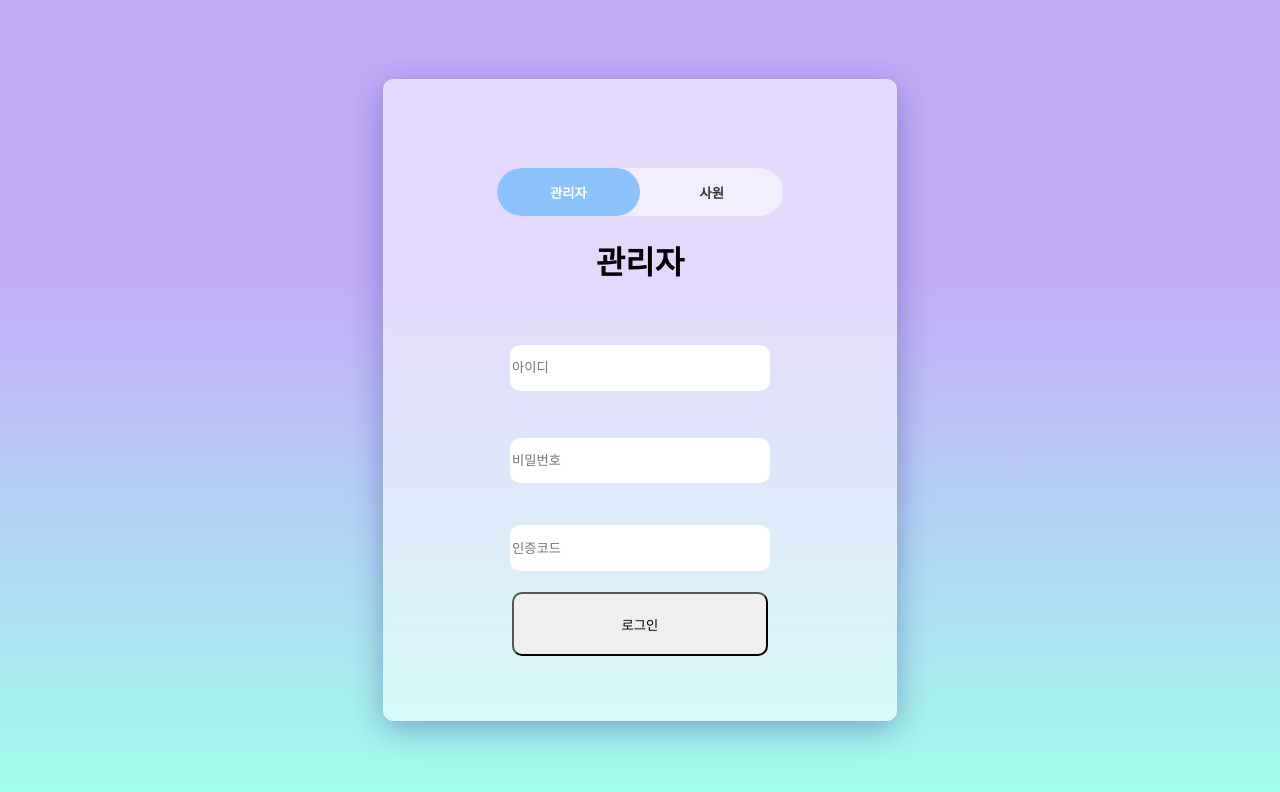
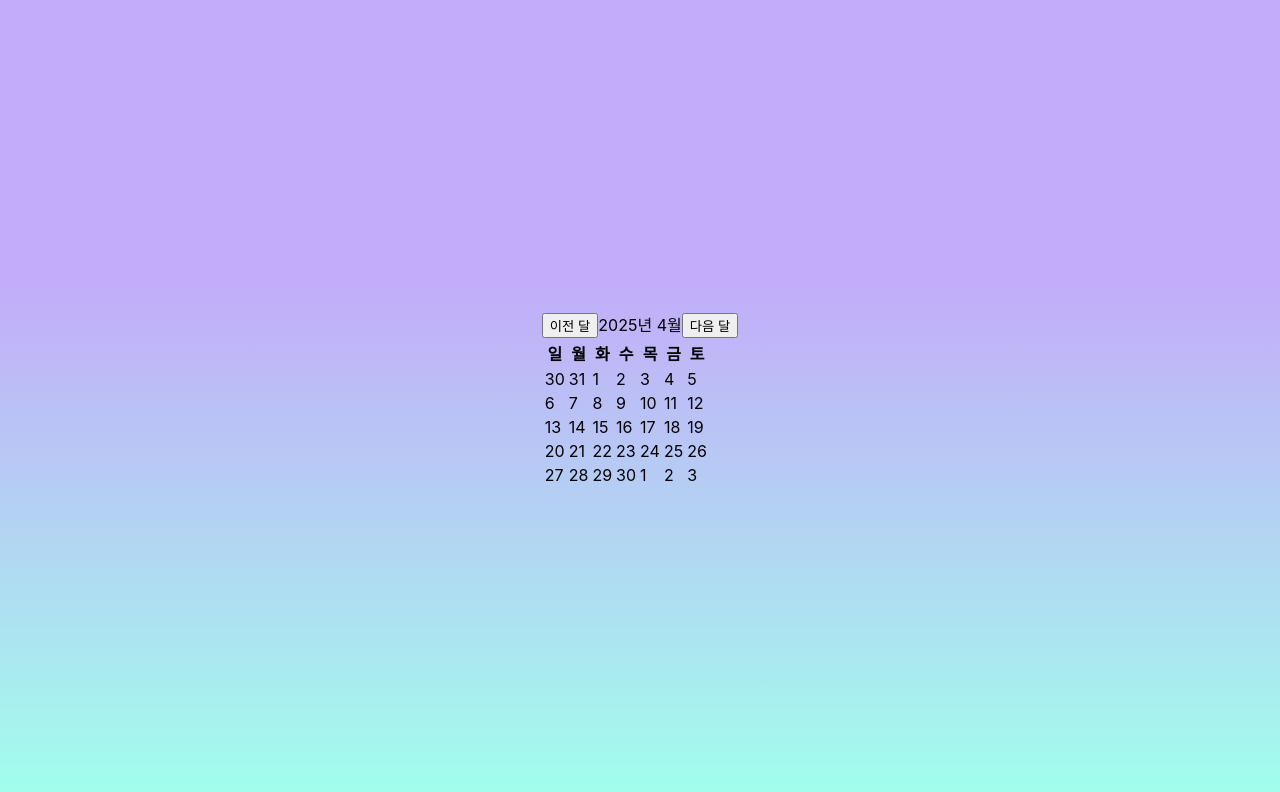
Before and after one commit to kimjaeseon158/teamproject, a React (Create React App) app in the folder teamproject/front/: page /data in a window 1280 px wide. Shown: the top 792 px of the page. Built offline with nearby package versions, Linux system fonts and the light colour scheme.

Commit message:
Front&Back  start

```diff
--- a/teamproject/front/package.json
+++ b/teamproject/front/package.json
@@ -15,7 +15,7 @@
     "web-vitals": "^4.2.4"
   },
   "scripts": {
-    "start-server": "cd ../back && python manage.py runserver",
+    "start-server": "cd ../back/common_db/myproject&& python manage.py runserver",
     "start-client": "react-scripts start",
     "start": "concurrently \"npm run start-server\" \"npm run start-client\"",
     "build": "react-scripts build",
--- a/teamproject/front/src/index.js
+++ b/teamproject/front/src/index.js
@@ -1,20 +1,21 @@
 import React from 'react';
 import ReactDOM from 'react-dom/client';
 import './index.css';
+import Login from './login/login';
 import App from './App';
-import Login from './login/login';
 import Calendar from './calenderTest/calender';
 import reportWebVitals from './reportWebVitals';
+import { BrowserRouter, Routes, Route } from "react-router-dom";
 
 const root = ReactDOM.createRoot(document.getElementById('root'));
 root.render(
-  <React.StrictMode>
-    <Login />
-    {/* <Calendar/> */}
-  </React.StrictMode>
+  <BrowserRouter basename="/">
+    <Routes>
+      <Route path="/" element={<App/>}></Route>
+      {/* <Route path="/" element={<Login />} /> */}
+      <Route path="/data" element={<Calendar />} />
+    </Routes>
+  </BrowserRouter>
 );
 
-// If you want to start measuring performance in your app, pass a function
-// to log results (for example: reportWebVitals(console.log))
-// or send to an analytics endpoint. Learn more: https://bit.ly/CRA-vitals
 reportWebVitals();
```
